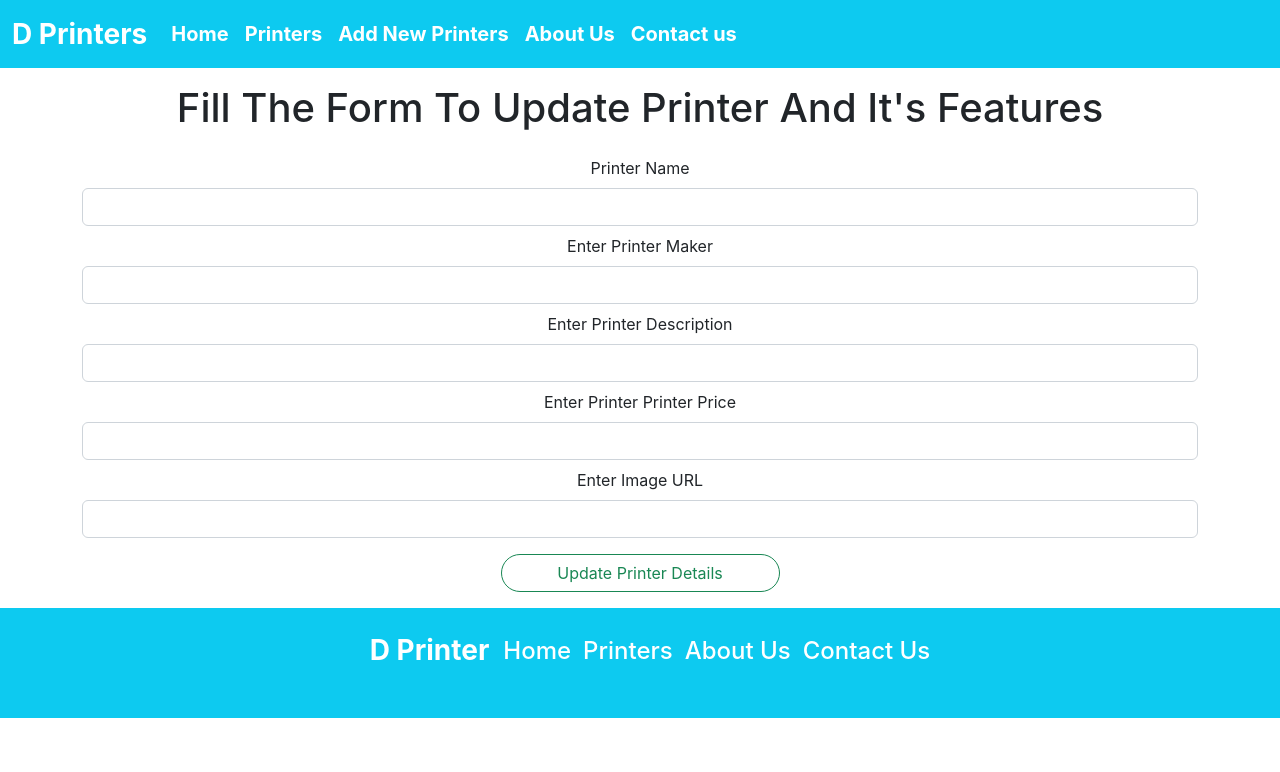
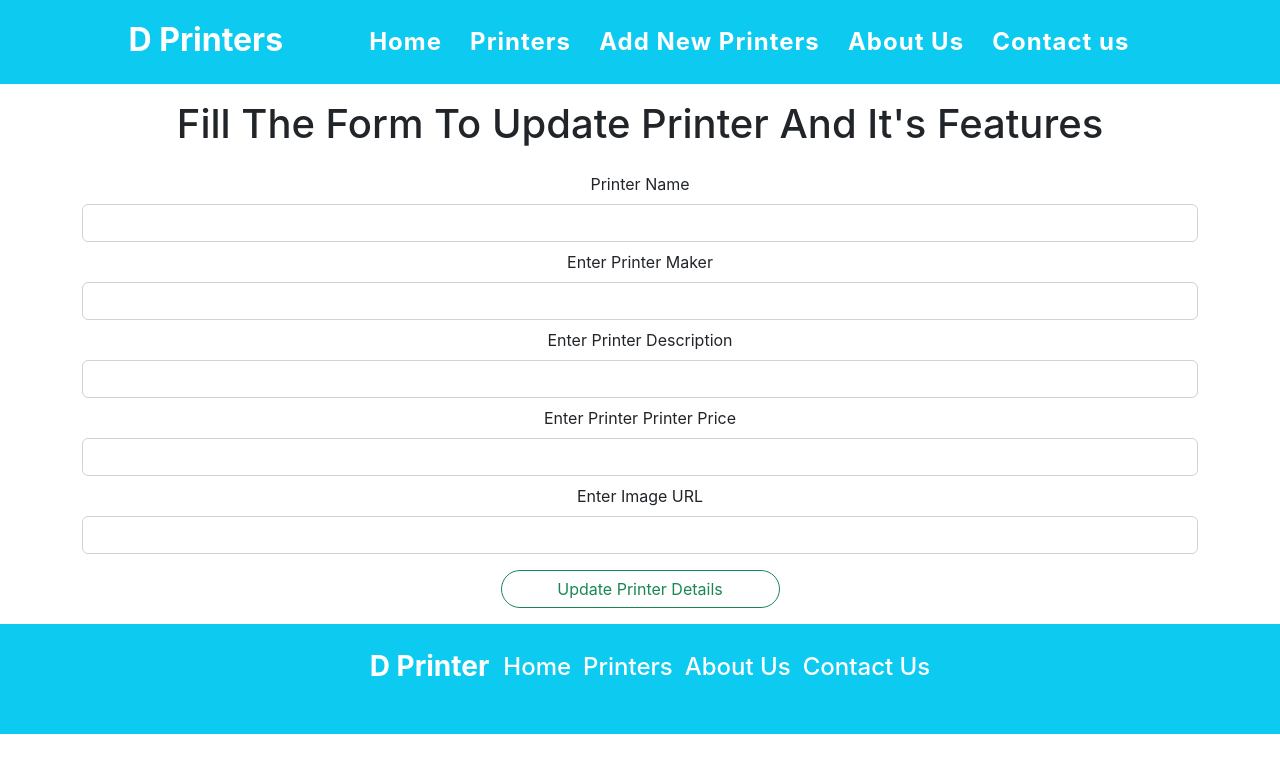
Before and after one commit to Yash-Daxini/D_Printer, a React (Create React App) app: page /Edit in a window 1280 px wide. Shown: the top 772 px of the page. Built offline with nearby package versions, Linux system fonts and the light colour scheme; no server answers.

Commit message:
Improved Animations

```diff
--- a/src/Components/Header.js
+++ b/src/Components/Header.js
@@ -2,31 +2,30 @@ import { Link } from 'react-router-dom'
 const Header = () => {
     return (
         <div>
-            <nav className="navbar navbar-expand-lg bg-info fs-5">
-                <div className="container-fluid  d-flex justify-content-center">
-                    <Link className="navbar-brand fs-3 text-white fw-bolder" to="./D_Printer">D Printers</Link>
-                    <button className="navbar-toggler" type="button" data-bs-toggle="collapse" data-bs-target="#navbarSupportedContent" aria-controls="navbarSupportedContent" aria-expanded="false" aria-label="Toggle navigation">
-                        <span className="navbar-toggler-icon"></span>
-                    </button>
-                    <div className="collapse navbar-collapse" id="navbarSupportedContent">
-                        <ul className="navbar-nav me-auto mb-2 mb-lg-0">
-                            <li className="nav-item">
-                                <Link className="nav-link active text-white fw-bold" aria-current="page" to="./D_Printer">Home</Link>
+            <nav className="bg-info header">
+                <div className='m-3'>
+                    <Link id='heading' className="fs-2 fw-bolder" to="./D_Printer">D Printers</Link>
+                </div>
+                    <div className="header-content">
+                        <ul className="m-4">
+                            <li>
+                                <Link className="fw-bold lilink " aria-current="page" to="./D_Printer">Home</Link>
                             </li>
-                            <li className="nav-item">
-                                <Link className="nav-link text-white fw-bold" to="./Printers">Printers</Link>
+                            <li>
+                                <Link className="fw-bold lilink" to="./Printers">Printers</Link>
                             </li>
-                            <li className="nav-item">
-                                <Link className="nav-link text-white fw-bold" to="./AddNew">Add New Printers</Link>
+                            <li>
+                                <Link className="fw-bold lilink" to="./AddNew">Add New Printers</Link>
                             </li>
-                            <li className="nav-item">
-                                <Link className="nav-link text-white fw-bold" to="./About">About Us</Link>
-                            </li><li className="nav-item text-white fw-bold">
-                                <Link className="nav-link text-white fw-bold" to="./Contact">Contact us</Link>
+                            <li>
+                                <Link className="fw-bold lilink" to="./About">About Us</Link>
+                            </li>
+                            <li className="fw-bold">
+                                <Link className="fw-bold lilink" to="./Contact">Contact us</Link>
                             </li>
                         </ul>
                     </div>
-                </div>
+                {/* </div> */}
             </nav>
         </div>
     )
--- a/src/Components/Printers.js
+++ b/src/Components/Printers.js
@@ -1,8 +1,9 @@
 import { useEffect, useState } from "react";
-import { Link } from 'react-router-dom'
+import { Link, useNavigate } from 'react-router-dom'
 
 const Printers = () => {
     const [printerObj, setPrinterObj] = useState([]);
+    const navigate = useNavigate();
     useEffect(() => {
         fetch("https://62da16fd5d893b27b2f0ebab.mockapi.io/printer")
             .then((res) => {
@@ -14,26 +15,28 @@ const Printers = () => {
 
     const printerDetails = printerObj.map((Obj) => {
         return (
-            <div className="col-md-3">
+            <div className="col-3">
                 <Link to={"./SinglePrinterDetail/" + Obj.id} style={{ textDecoration: "none" }}>
-                    <div className="col-md-3">
-                        <div className="card my-3 hoverclass text-center border-0" style={{ width: '15rem' }}>
+                    <div className="col">
+                        <div className="card my-3 hoverclass text-center">
                             <img
                                 src={Obj.PrinterImage}
-                                className="card-img-top"
+                                className="card-img-top py-2"
                                 alt="Can't Load"
                             />
-                            <div className="card-body text-black">
-                                <h6 className="card-title text-black">
-                                    <b>{Obj.PrinterName}</b>
-                                </h6>
-                                <h6 className="card-title text-black">
-                                    {Obj.PrinterModel}
-                                </h6>
-                                {/* <hr /> */}
-                                {Obj.PrinterMaker}
+                            <h5 className="py-3 card-title text-black">
+                                <b>{Obj.PrinterName}</b>
+                            </h5>
+                            <h5 className="card-title text-black">
+                                {Obj.PrinterModel}
+                            </h5>
+                            <div className="my-4 card-body text-black content">
+                                <h5>{Obj.PrinterMaker}</h5>
                                 <hr />
-                                <h6>₹ {Obj.PrinterPrice}</h6>
+                                <h5>₹ {Obj.PrinterPrice}</h5>
+                                <button className="btn btn-outline-info" onClick={()=>{
+                                    navigate('./SinglePrinterDetail/');
+                                }}>View</button>
                             </div>
                         </div>
                     </div>
--- a/src/Components/SinglePrinterDetail.js
+++ b/src/Components/SinglePrinterDetail.js
@@ -42,9 +42,9 @@ const SinglePrinterDetail = () => {
 
     return (
         <>
-            <div className="container d-flex justify-content-left my-3">
+            <div className="container d-flex justify-content-left my-3 details">
                 <div className="col-md-3">
-                    <div className="card my-3 mx-3 singlehoverclass text-center border-0">
+                    <div className="card my-3 mx-3 singlehoverclass text-center border-0 pcard">
                         <img
                             src={ans.PrinterImage}
                             className="card-img-top"
--- a/src/Components/Style.css
+++ b/src/Components/Style.css
@@ -30,11 +30,11 @@ Link{
 }
 #HomeStyle h1{
     font-family: 'Poppins' , sans-serif;
-    letter-spacing: 1px;
+    /* letter-spacing: 0.5vw; */
     position: relative;
     font-size: 5vw;
     color: rgba(var(--bs-info-rgb),var(--bs-bg-opacity));
-    -webkit-text-stroke: 0.3vw white;
+    -webkit-text-stroke: 0.2vw white;
     text-transform: uppercase;
 }
 #HomeStyle h1::before{
@@ -46,16 +46,17 @@ Link{
     width: 0%;
     height: 100%;
     color: #fff;
-    -webkit-text-stroke: 5vw rgba(var(--bs-info-rgb),var(--bs-bg-opacity));
+    -webkit-text-stroke: 6vw rgba(var(--bs-info-rgb),var(--bs-bg-opacity));
     border-right: 2px solid aqua;
     overflow: hidden;
-    animation: textanimate 10s reverse infinite;
+    animation: textanimate ease-in-out 10s infinite;
+
 }
 @keyframes textanimate {
     0%,10%,100%{
         width: 0%;
     }
-    70%,90%{
+    50%,70%,90%{
         width: 100%;
     }
 }
@@ -66,3 +67,145 @@ Link{
 p{
     text-align: justify;
 }
+.header-content ul li{
+    font-size: 20px;
+    letter-spacing: 1px;
+}
+.header{
+    display: flex;
+    justify-content: center;
+}
+.header div #heading{
+    text-decoration: none;
+    list-style: none;
+    color: #fff;
+}
+.header-content ul{
+    display: flex;
+    justify-content: center;
+    margin-top: 1vh;
+}
+.header-content ul li .lilink{
+    text-decoration: none;
+    list-style: none;
+    padding: 1vw;
+    margin: 0.1vw;
+    font-size: 1.2em;
+    color: white;
+}
+.header-content ul li .lilink{
+    position: relative;
+}
+.header-content ul li .lilink::before{
+    content: '';
+    height: 5px;
+    position: absolute;
+    background: aqua;
+    width: 90%;
+    bottom: 5px;
+    transform: scaleX(0);
+    transition: transform 0.5s ease-in-out;
+    transform-origin: left;
+}
+.header-content ul li .lilink:hover::before{
+    transform: scaleX(100%);
+}
+.header div #heading:hover{
+    color: aqua;
+    letter-spacing: 1px;
+    transition: 0.5s ease-in-out;
+}
+
+.header-content ul li .lilink:hover{
+    color: aqua;
+}
+.hoverclass img{
+    height: 20vh;
+}
+.hoverclass{
+    height: 300px;
+    overflow: hidden;
+    border: none;
+    transition: transform 1s ;
+}
+.hoverclass .content{
+    transform: translateY(50%);
+    position: relative;
+}
+.col{
+    height: 400px;
+}
+.hoverclass:hover{
+    height: 370px;
+    transition: 0.5s;
+}
+.hoverclass:hover .content{
+    transform: translateY(-20%);
+    transition: transform 1s ;
+}
+
+.card .btn::before{
+    content: '';
+    width: 10px;
+    height: 10px;
+    border-radius: 10px;
+    border: 1px solid;
+    position: absolute;
+    top: 64%;
+    left: 60%;
+    transform: translateX(0%);
+    transition: transform 1s;
+}
+.card .btn::after{
+    position: absolute;
+    content: '';
+    width: 10px;
+    height: 10px;
+    border-radius: 10px;
+    border: 1px solid;
+    position: absolute;
+    top: 87%;
+    left: 35%;
+    transform: translateX(0%);
+    transition: transform 1s;
+}
+.card .btn:hover::before{
+    transform: translateX(-70px);
+}
+.card .btn:hover::after{
+    transform: translateX(70px);
+
+}
+.details{
+    position: relative;
+}
+.details .btn::before{
+    position: absolute;
+    content: '';
+    width: 10px;
+    height: 10px;
+    border: 2px solid;
+    border-radius: 50%;
+    top: 77%;
+    transform: translateX(-130%);
+    transition: 1s;
+}
+.details .btn::after{
+    position: absolute;
+    content: '';
+    width: 10px;
+    height: 10px;
+    border: 2px solid;
+    border-radius: 50%;
+    top: 86%;
+    transform: translateX(130%);
+    transition: 1s;
+}
+.details .btn:hover::before{
+    border: 2px solid aqua;
+    transform: translateX(50px);
+}
+.details .btn:hover::after{
+    border: 2px solid aqua;
+    transform: translateX(-50px);
+}
```
Also changed, not shown: src/Components/Home.js.
